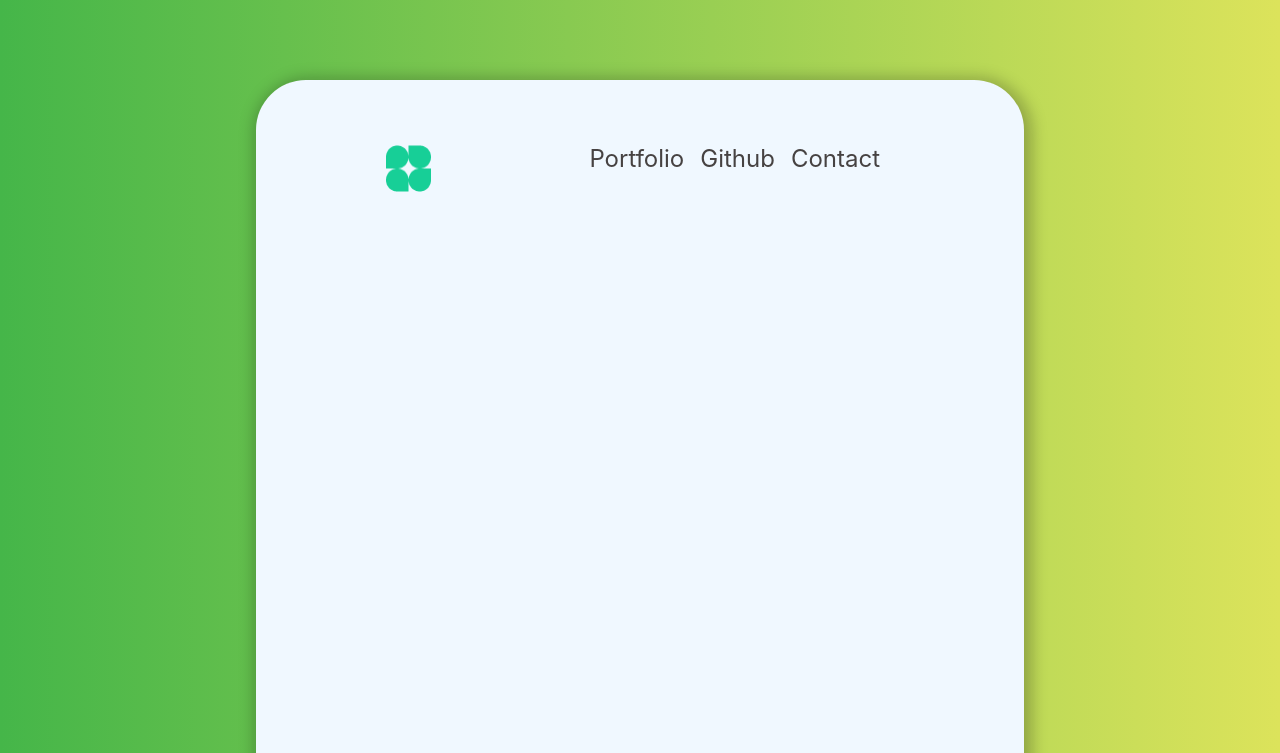
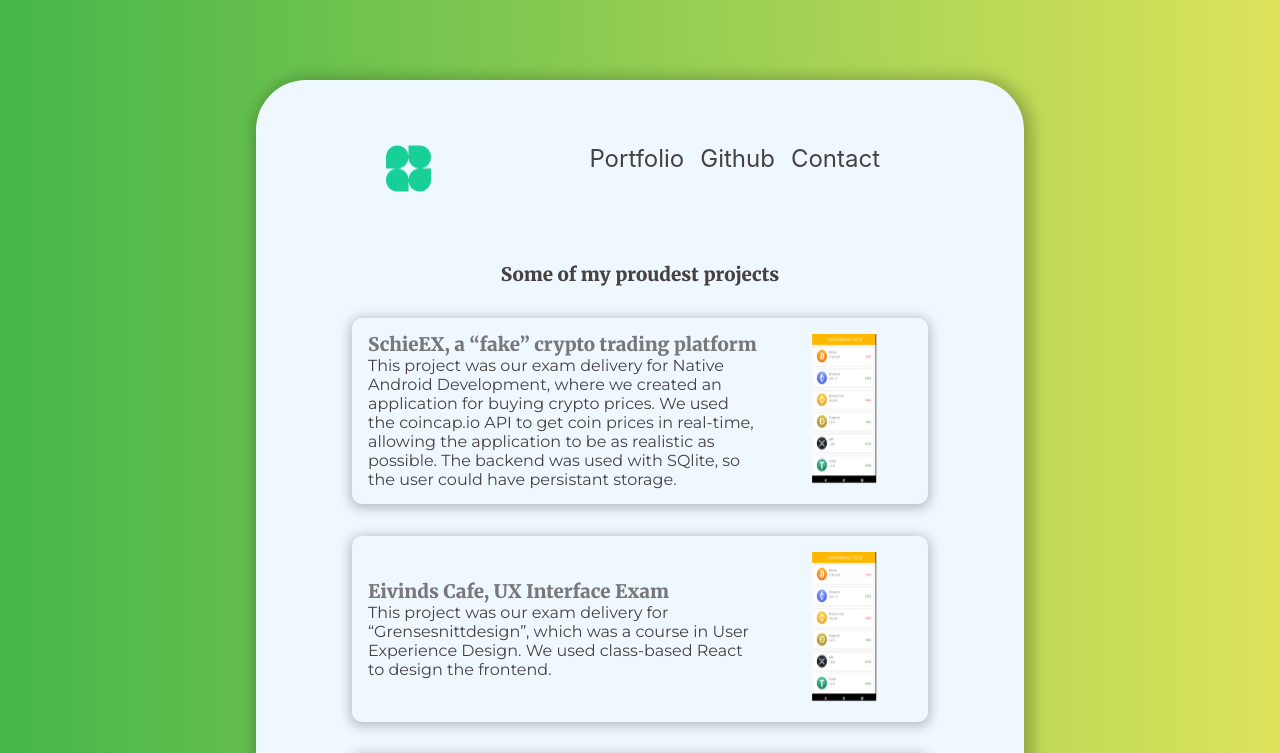
Before and after one commit to JSourianos/personal-portfolio, a React (Create React App) app: page /portfolio in a window 1280 px wide. Shown: the top 753 px of the page. Built offline with nearby package versions, Linux system fonts and the light colour scheme.

Commit message:
portfolio finished

```diff
--- a/src/App.css
+++ b/src/App.css
@@ -33,7 +33,6 @@ p {
 }
 
 .App {
-    height: 100vh;
     background-color: aliceblue;
     width: 60%;
     margin: 5rem auto 0;
--- a/src/App.js
+++ b/src/App.js
@@ -10,6 +10,7 @@ import NavigationBar from "./components/NavigationBar/NavigationBar";
 
 //pages
 import LandingPage from "./pages/LandingPage/LandingPage";
+import PortfolioPage from "./pages/PortfolioPage/PortfolioPage";
 
 function App() {
     return (
@@ -22,6 +23,9 @@ function App() {
                     <Route exact path="/">
                         <LandingPage/>
                     </Route>
+                    <Route exact path="/portfolio">
+                        <PortfolioPage />
+                    </Route>
                 </Switch>
             </Router>
         </div>
--- /dev/null
+++ b/src/components/PortfolioDisplay/PortfolioDisplay.css
@@ -0,0 +1,33 @@
+
+
+.portfolio-container{
+    width: 75%;
+    display: flex;
+    justify-content: center;
+    align-items: center;
+    box-shadow: 0 2px 12px 2px rgba(0, 0, 0, 0.25);
+    border-radius: 10px;
+    margin-top: 2rem;
+}
+
+.portfolio-container-left{
+    width: 70%;
+    text-align: left;
+    margin-left: 1rem;
+}
+
+.portfolio-container-left h3{
+    opacity: 70%;
+}
+
+.portfolio-container-right {
+    width: 30%;
+}
+
+
+
+.portfolio-container-right img{
+    width: 65px;
+    height: 150px;
+    margin: 1rem;
+}
--- /dev/null
+++ b/src/components/PortfolioDisplay/PortfolioDisplay.js
@@ -0,0 +1,18 @@
+import * as React from "react";
+import "./PortfolioDisplay.css";
+
+export default function PortfolioDisplay({title, desc, image}) {
+    return (
+        <>
+            <div className="portfolio-container">
+                <div className="portfolio-container-left">
+                    <h3 className="portfolio-title">{title}</h3>
+                    <p>{desc}</p>
+                </div>
+                <div className="portfolio-container-right">
+                    <img src={image} alt="Project Image" />
+                </div>
+            </div>
+        </>
+    )
+}
--- a/src/pages/LandingPage/LandingPage.css
+++ b/src/pages/LandingPage/LandingPage.css
@@ -1,6 +1,7 @@
 /* Landing Page */
 main {
     width: 100%;
+    padding-bottom: 5rem;
 }
 
 .main {
--- /dev/null
+++ b/src/pages/PortfolioPage/PortfolioPage.css
@@ -0,0 +1,10 @@
+.container {
+    text-align: center;
+    padding-bottom: 5rem;
+}
+
+.display-container{
+    display: flex;
+    flex-direction: column;
+    align-items: center;
+}
--- a/src/pages/PortfolioPage/PortfolioPage.js
+++ b/src/pages/PortfolioPage/PortfolioPage.js
@@ -0,0 +1,62 @@
+import * as React from "react";
+import "./PortfolioPage.css";
+
+//Assets
+import SchieEX from "../../assets/schieex.png";
+
+//Components
+import PortfolioDisplay from "../../components/PortfolioDisplay/PortfolioDisplay";
+
+
+const projectInfo = [
+    {
+        title: "SchieEX, a “fake” crypto trading platform",
+        desc: "This project was our exam delivery for Native Android Development, \n" +
+            "where we created an application for buying crypto prices.\n" +
+            "We used the coincap.io API to get coin prices in real-time, allowing the application to be as realistic as possible. The backend was used with SQlite, so the user could have persistant storage.",
+        image: SchieEX
+    },
+    {
+        title: "Eivinds Cafe, UX Interface Exam",
+        desc: "This project was our exam delivery for “Grensesnittdesign”, which was a course in User Experience Design.\n" +
+            "We used class-based React to design the frontend.",
+        image: SchieEX
+    },
+    {
+        title: "BR!GHT, Agile Project Exam",
+        desc: "This project was a huge group project in collaboration with BR!GHT, which is a Norwegian based company that sells solar-powered lamps to poor countries in Africa.\n" +
+            "\n" +
+            "We used React Native to create an extensive application which allowed the users to register parts of a lamp that has been broken, save this data and upload it to a main server. UX was a big part of the solution, as we had to adjust for the possibility that people might not know how to read. We solved this with tons of user testing, and designed the app in such a way that you wouldn’t need to know how to read to use it.",
+        image: SchieEX
+    },
+    {
+        title: "GreekBook, Web Development Exam",
+        desc: "This project was a solo exam, where I created a small application that allows you to register a user with Google, and enter the chat application. The app allows for chatting, with a group chat and private chat. The library that was used for chatting was Socket.io, and the entire app was written with React, using hooks.\n" +
+            "\n" +
+            "This app also has testing in it, where Jest was the technology used for writing tests.",
+        image: SchieEX
+    },
+    {
+        title: "Eminus, eCommerce Website",
+        desc: "Eminus is a Norwegian clothing business, who specializes in Vintage Clothing and resell. I function as the main developer of the website, and I also manage some of the business aspects, such as receving payments and organizing the designers, making sure that clothes being sold from the website reaches the customer.",
+        image: SchieEX
+    },
+]
+
+export default function PortfolioPage() {
+    return (
+        <>
+            <div className="container">
+                <h3>Some of my proudest projects</h3>
+                <div className="display-container">
+                    {projectInfo.map(project => {
+                        return (
+                            <PortfolioDisplay title={project.title} desc={project.desc} image={project.image}/>
+                        )
+                    })}
+                </div>
+
+            </div>
+        </>
+    )
+}
```
Also changed, not shown: src/assets/schieex.png (added), src/pages/ContactPage/ContactPage.js (added).
